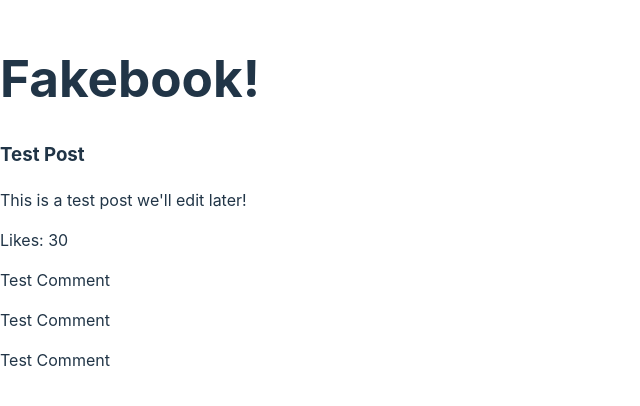
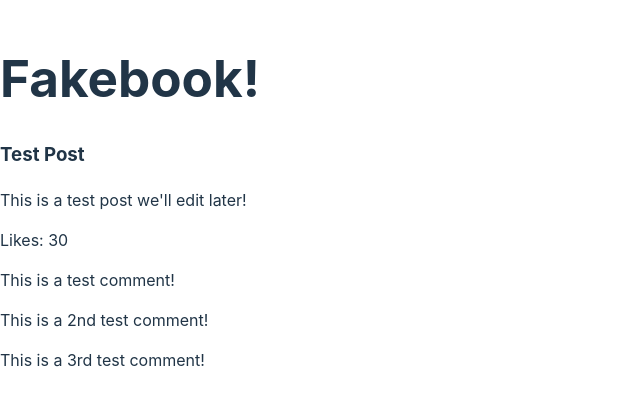
Before and after one commit to Choplua/social-media-app, a React (Vite) app: page / in a window 1280 px wide. Shown: the part 198-604 px from the top of the page, without its empty margins (0-640 px from the left). Built offline with nearby package versions, Linux system fonts and the light colour scheme.

Commit message:
props on comment component

```diff
--- a/src/Comment.jsx
+++ b/src/Comment.jsx
@@ -1,9 +1,10 @@
 import React from 'react';
-function Comment(){
+function Comment(props){
     return(
         <div>
-            <p>Test Comment</p>
+            <p>{props.content}</p>
         </div>
     )
-}
+    }
+
 export default Comment
--- a/src/Post.jsx
+++ b/src/Post.jsx
@@ -7,8 +7,8 @@ function Post(){
             <p>This is a test post we'll edit later!</p>
             <p>Likes: 30</p>
             <Comment content= "This is a test comment!"/>
-            <Comment />
-            <Comment />
+            <Comment content= "This is a  2nd test comment!"/>
+            <Comment content= "This is a  3rd test comment!"/>
         </div>
     )
 }
```
